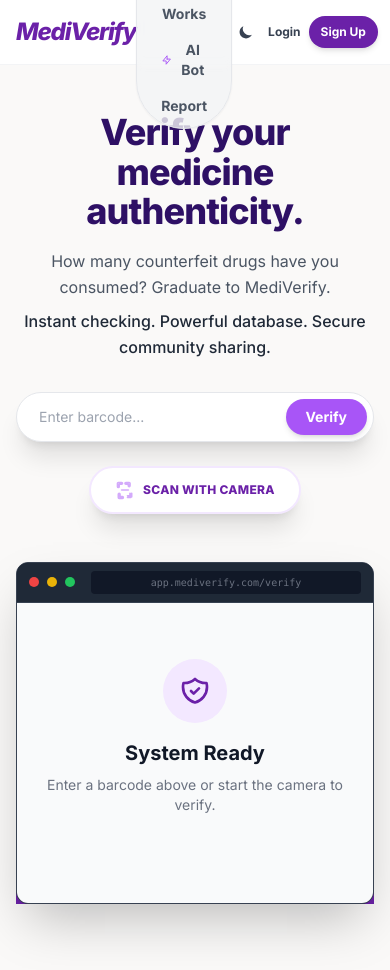
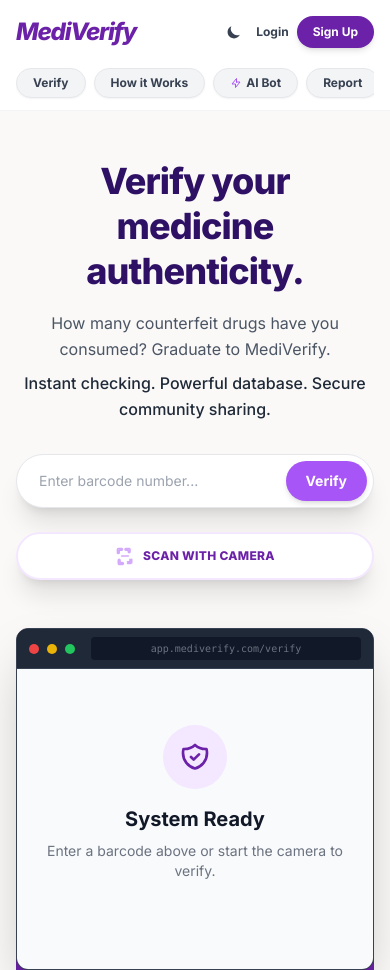
Before and after one commit to Ismailsaad493/medi-verify, a plain HTML site: page index.html in a window 390 px wide. Shown: the top 970 px of the page. Drawn offline with nearby package versions, Linux system fonts and the light colour scheme.

Commit message:
mobile responsive added

```diff
--- a/app.js
+++ b/app.js
@@ -61,15 +61,16 @@
     document.querySelectorAll('.view-section').forEach(el => el.classList.add('hidden'));
     document.getElementById('view-' + viewName).classList.remove('hidden');
 
-    const landingLinks = document.getElementById('nav-landing-links');
-    if(landingLinks) {
-        if (viewName === 'home') {
-            landingLinks.classList.remove('hidden');
-            landingLinks.classList.add('md:flex');
-        } else {
-            landingLinks.classList.add('hidden');
-            landingLinks.classList.remove('md:flex');
-        }
+    // Proper handling to fix the mobile nav bug
+    const desktopLinks = document.getElementById('nav-landing-links-desktop');
+    const mobileLinks = document.getElementById('nav-landing-links-mobile');
+
+    if (viewName === 'home') {
+        if(desktopLinks) desktopLinks.style.display = '';
+        if(mobileLinks) mobileLinks.style.display = '';
+    } else {
+        if(desktopLinks) desktopLinks.style.display = 'none';
+        if(mobileLinks) mobileLinks.style.display = 'none';
     }
 
     if (viewName === 'admin-list') renderMedicineList();
@@ -476,3 +477,11 @@
             </div>
         </div>`;
 }
+
+function verifyAnother() {
+    document.getElementById('barcode-input').value = '';
+    document.getElementById('result-card').classList.remove('show');
+    document.getElementById('results-section').classList.add('hidden');
+    document.getElementById('instructions-section').classList.remove('hidden');
+    if (scannerActive) stopScanner();
+}
--- a/index.html
+++ b/index.html
@@ -14,15 +14,22 @@
 
         body { font-family: 'Inter', sans-serif; min-height: 100vh; scroll-behavior: smooth; overflow-x: hidden; }
 
+        /* Hide scrollbar for mobile navigation */
+        .no-scrollbar::-webkit-scrollbar { display: none; }
+        .no-scrollbar { -ms-overflow-style: none; scrollbar-width: none; }
+
+        /* Scanner Styles */
         .scanner-overlay { position: relative; border: 2px solid #6b21a8; border-radius: 12px; overflow: hidden; }
         .scanning-line { position: absolute; height: 4px; background: linear-gradient(90deg, transparent, #a855f7, transparent); width: 100%; animation: scan 2s linear infinite; box-shadow: 0 0 10px #a855f7; }
         @keyframes scan { 0% { top: 0; } 100% { top: 100%; } }
 
+        /* Smooth Reveal */
         .result-card { transition: all 0.4s cubic-bezier(0.4, 0, 0.2, 1); transform: translateY(20px) scale(0.98); opacity: 0; display: none; }
         .result-card.show { transform: translateY(0) scale(1); opacity: 1; display: block; }
 
         input[list]::-webkit-calendar-picker-indicator { display: none !important; }
 
+        /* Custom Decorative Shapes */
         .shape-bg-purple { background-color: #6b21a8; }
         .shape-bg-pink { background-color: #ffb6c1; }
     </style>
@@ -37,13 +44,14 @@
                     <h1 class="text-2xl sm:text-3xl font-black italic text-[#6b21a8] dark:text-[#a855f7] tracking-tighter">MediVerify</h1>
                 </div>
 
-                <nav id="nav-landing-links" class="hidden md:flex items-center bg-gray-100/80 dark:bg-gray-800/80 backdrop-blur-sm rounded-full p-1 border border-gray-200 dark:border-gray-700 shadow-sm">
-                    <button onclick="goToSection('verify-section')" class="px-5 py-2 rounded-full text-sm font-bold text-gray-600 hover:text-[#6b21a8] hover:bg-white dark:text-gray-300 dark:hover:bg-gray-700 dark:hover:text-[#a855f7] transition-all">Verify</button>
-                    <button onclick="goToSection('how-it-works')" class="px-5 py-2 rounded-full text-sm font-bold text-gray-600 hover:text-[#6b21a8] hover:bg-white dark:text-gray-300 dark:hover:bg-gray-700 dark:hover:text-[#a855f7] transition-all">How it Works</button>
-                    <button onclick="goToSection('bot-section')" class="px-5 py-2 rounded-full flex items-center gap-1.5 text-sm font-bold text-gray-600 hover:text-[#6b21a8] hover:bg-white dark:text-gray-300 dark:hover:bg-gray-700 dark:hover:text-[#a855f7] transition-all">
-                        <svg class="w-4 h-4 text-[#a855f7]" fill="none" stroke="currentColor" viewBox="0 0 24 24"><path stroke-linecap="round" stroke-linejoin="round" stroke-width="2" d="M13 10V3L4 14h7v7l9-11h-7z"></path></svg> AI Bot
+                <nav id="nav-landing-links-desktop" class="hidden md:flex items-center bg-gray-100/80 dark:bg-gray-800/80 backdrop-blur-sm rounded-full p-1 border border-gray-200 dark:border-gray-700 shadow-sm">
+                    <button onclick="goToSection('verify-section')" class="px-5 py-2 rounded-full text-sm font-bold text-gray-600 hover:text-[#6b21a8] hover:bg-white dark:text-gray-300 dark:hover:bg-gray-700 dark:hover:text-[#a855f7] hover:shadow-sm transition-all duration-300">Verify</button>
+                    <button onclick="goToSection('how-it-works')" class="px-5 py-2 rounded-full text-sm font-bold text-gray-600 hover:text-[#6b21a8] hover:bg-white dark:text-gray-300 dark:hover:bg-gray-700 dark:hover:text-[#a855f7] hover:shadow-sm transition-all duration-300">How it Works</button>
+                    <button onclick="goToSection('bot-section')" class="px-5 py-2 rounded-full flex items-center gap-1.5 text-sm font-bold text-gray-600 hover:text-[#6b21a8] hover:bg-white dark:text-gray-300 dark:hover:bg-gray-700 dark:hover:text-[#a855f7] hover:shadow-sm transition-all duration-300">
+                        <svg class="w-4 h-4 text-[#a855f7]" fill="none" stroke="currentColor" viewBox="0 0 24 24"><path stroke-linecap="round" stroke-linejoin="round" stroke-width="2" d="M13 10V3L4 14h7v7l9-11h-7z"></path></svg>
+                        AI Bot
                     </button>
-                    <button onclick="goToSection('report-section')" class="px-5 py-2 rounded-full text-sm font-bold text-gray-600 hover:text-[#6b21a8] hover:bg-white dark:text-gray-300 dark:hover:bg-gray-700 dark:hover:text-[#a855f7] transition-all">Report</button>
+                    <button onclick="goToSection('report-section')" class="px-5 py-2 rounded-full text-sm font-bold text-gray-600 hover:text-[#6b21a8] hover:bg-white dark:text-gray-300 dark:hover:bg-gray-700 dark:hover:text-[#a855f7] hover:shadow-sm transition-all duration-300">Report</button>
                 </nav>
 
                 <div class="flex items-center gap-2 sm:gap-4">
@@ -53,10 +61,7 @@
 
                     <div id="public-auth-btns" class="flex items-center gap-2 sm:gap-4">
                         <button onclick="requireAdminLogin('login')" class="text-xs sm:text-sm font-bold text-gray-700 hover:text-[#6b21a8] dark:text-gray-300 transition">Login</button>
-                        <button onclick="requireAdminLogin('register')" class="px-3 py-2 sm:px-5 sm:py-2.5 bg-[#6b21a8] text-white text-xs sm:text-sm font-bold rounded-full hover:bg-[#581c87] transition shadow-md hover:shadow-lg whitespace-nowrap">
-                            <span class="sm:hidden">Sign Up</span>
-                            <span class="hidden sm:inline">Sign up for free</span>
-                        </button>
+                        <button onclick="requireAdminLogin('register')" class="px-4 py-2 sm:px-5 sm:py-2.5 bg-[#6b21a8] text-white text-xs sm:text-sm font-bold rounded-full hover:bg-[#581c87] transition shadow-md hover:shadow-lg transform hover:-translate-y-0.5 whitespace-nowrap">Sign Up</button>
                     </div>
 
                     <div id="admin-auth-btns" class="hidden items-center gap-2 sm:gap-4">
@@ -66,6 +71,15 @@
                     </div>
                 </div>
             </div>
+
+            <nav id="nav-landing-links-mobile" class="md:hidden flex items-center overflow-x-auto no-scrollbar gap-2 pb-3 pt-1">
+                <button onclick="goToSection('verify-section')" class="whitespace-nowrap px-4 py-1.5 bg-gray-100 dark:bg-gray-800 text-gray-700 dark:text-gray-300 rounded-full text-xs font-bold shadow-sm border border-gray-200 dark:border-gray-700 transition active:bg-gray-200">Verify</button>
+                <button onclick="goToSection('how-it-works')" class="whitespace-nowrap px-4 py-1.5 bg-gray-100 dark:bg-gray-800 text-gray-700 dark:text-gray-300 rounded-full text-xs font-bold shadow-sm border border-gray-200 dark:border-gray-700 transition active:bg-gray-200">How it Works</button>
+                <button onclick="goToSection('bot-section')" class="whitespace-nowrap flex items-center gap-1 px-4 py-1.5 bg-gray-100 dark:bg-gray-800 text-gray-700 dark:text-gray-300 rounded-full text-xs font-bold shadow-sm border border-gray-200 dark:border-gray-700 transition active:bg-gray-200">
+                    <svg class="w-3 h-3 text-[#a855f7]" fill="none" stroke="currentColor" viewBox="0 0 24 24"><path stroke-linecap="round" stroke-linejoin="round" stroke-width="2" d="M13 10V3L4 14h7v7l9-11h-7z"></path></svg> AI Bot
+                </button>
+                <button onclick="goToSection('report-section')" class="whitespace-nowrap px-4 py-1.5 bg-gray-100 dark:bg-gray-800 text-gray-700 dark:text-gray-300 rounded-full text-xs font-bold shadow-sm border border-gray-200 dark:border-gray-700 transition active:bg-gray-200">Report</button>
+            </nav>
         </div>
     </header>
 
@@ -73,13 +87,13 @@
         <option value="Paracetamol 500mg"></option><option value="Ibuprofen 200mg"></option><option value="Amoxicillin 500mg"></option><option value="Cetirizine 10mg"></option><option value="Azithromycin 500mg"></option>
     </datalist>
 
-    <main class="w-full overflow-hidden">
+    <main class="w-full">
 
         <div id="view-home" class="view-section block">
 
-            <section id="verify-section" class="relative pt-12 sm:pt-20 pb-20 sm:pb-32 px-4 sm:px-6">
+            <section id="verify-section" class="relative pt-12 sm:pt-20 pb-20 sm:pb-32 px-4 sm:px-6 overflow-hidden">
                 <div class="max-w-4xl mx-auto text-center relative z-20">
-                    <h1 class="text-4xl sm:text-5xl md:text-7xl font-extrabold text-[#2e1065] dark:text-white tracking-tight mb-4 sm:mb-6 leading-[1.1] sm:leading-[1.1]">
+                    <h1 class="text-4xl sm:text-5xl md:text-7xl font-extrabold text-[#2e1065] dark:text-white tracking-tight mb-4 sm:mb-6 leading-tight">
                         Verify your<br>medicine authenticity.
                     </h1>
                     <p class="text-base sm:text-lg md:text-xl text-gray-600 dark:text-gray-300 mb-8 sm:mb-10 max-w-3xl mx-auto leading-relaxed">
@@ -88,14 +102,14 @@
                     </p>
 
                     <div class="relative max-w-xl mx-auto bg-white dark:bg-gray-800 rounded-full shadow-xl border border-gray-200 dark:border-gray-700 p-1.5 sm:p-2 flex items-center">
-                        <input type="text" id="barcode-input" placeholder="Enter barcode..." onkeypress="if(event.key === 'Enter') verifyManualInput()" class="flex-1 bg-transparent px-4 sm:px-6 py-2 sm:py-3 text-sm sm:text-lg outline-none dark:text-white placeholder-gray-400 w-full">
-                        <button onclick="verifyManualInput()" class="bg-[#a855f7] hover:bg-[#9333ea] text-white font-bold py-2 sm:py-3 px-5 sm:px-8 rounded-full transition shadow-md text-sm sm:text-base whitespace-nowrap">
+                        <input type="text" id="barcode-input" placeholder="Enter barcode number..." onkeypress="if(event.key === 'Enter') verifyManualInput()" class="flex-1 bg-transparent px-4 sm:px-6 py-2.5 sm:py-3 text-sm sm:text-lg outline-none dark:text-white placeholder-gray-400 w-full min-w-0">
+                        <button onclick="verifyManualInput()" class="bg-[#a855f7] hover:bg-[#9333ea] text-white font-bold py-2.5 sm:py-3 px-5 sm:px-8 rounded-full transition shadow-md text-sm sm:text-base whitespace-nowrap">
                             Verify
                         </button>
                     </div>
 
                     <div class="mt-6 sm:mt-8 flex justify-center">
-                        <button onclick="initScanner()" class="group relative flex items-center gap-2 sm:gap-3 px-6 py-3 sm:px-8 sm:py-4 bg-white dark:bg-gray-800 text-[#6b21a8] dark:text-[#a855f7] font-extrabold rounded-full shadow-xl border-2 border-purple-100 dark:border-purple-900 hover:shadow-2xl transition-all overflow-hidden transform hover:-translate-y-1">
+                        <button onclick="initScanner()" class="group relative flex items-center gap-2 sm:gap-3 px-6 py-3 sm:px-8 sm:py-4 bg-white dark:bg-gray-800 text-[#6b21a8] dark:text-[#a855f7] font-extrabold rounded-full shadow-xl border-2 border-purple-100 dark:border-purple-900 hover:shadow-2xl transition-all overflow-hidden transform hover:-translate-y-1 w-full sm:w-auto justify-center">
                             <span class="absolute inset-0 w-full h-full bg-purple-50 dark:bg-purple-900/20 transform scale-x-0 group-hover:scale-x-100 transition-transform origin-left"></span>
                             <svg class="w-5 h-5 sm:w-6 sm:h-6 z-10 animate-pulse text-[#a855f7]" fill="none" stroke="currentColor" viewBox="0 0 24 24"><path stroke-linecap="round" stroke-linejoin="round" stroke-width="2" d="M3 4a1 1 0 011-1h4a1 1 0 010 2H5v3a1 1 0 01-2 0V4zm14-1a1 1 0 011 1v3a1 1 0 01-2 0V5h-3a1 1 0 010-2h4zM4 17a1 1 0 012 0v3h3a1 1 0 010 2H5a1 1 0 01-1-1v-4zm15 1a1 1 0 01-1 1h-3a1 1 0 010 2h4a1 1 0 011-1v-4a1 1 0 01-2 0v3z"></path><path stroke-linecap="round" stroke-linejoin="round" stroke-width="2" d="M8 12h8"></path></svg>
                             <span class="z-10 uppercase tracking-wide text-xs sm:text-sm">Scan With Camera</span>
@@ -150,7 +164,7 @@
                             <div class="relative z-10">
                                 <div class="w-12 h-12 sm:w-14 sm:h-14 bg-purple-100 dark:bg-purple-900/40 rounded-xl sm:rounded-2xl flex items-center justify-center text-xl sm:text-2xl mb-4 sm:mb-6 shadow-inner">📷</div>
                                 <h3 class="text-lg sm:text-xl font-bold text-gray-900 dark:text-white mb-2 sm:mb-3">Scan or Search</h3>
-                                <p class="text-sm sm:text-base text-gray-600 dark:text-gray-400 leading-relaxed font-medium">Use your phone's camera to scan the barcode, or manually type the number.</p>
+                                <p class="text-sm sm:text-base text-gray-600 dark:text-gray-400 leading-relaxed font-medium">Use your phone's camera to scan the barcode on the medicine packaging, or simply type the number manually.</p>
                             </div>
                         </div>
                         <div class="bg-gray-50 dark:bg-gray-900 p-6 sm:p-8 rounded-2xl sm:rounded-3xl border border-gray-200 dark:border-gray-700 relative overflow-hidden shadow-sm">
@@ -158,7 +172,7 @@
                             <div class="relative z-10">
                                 <div class="w-12 h-12 sm:w-14 sm:h-14 bg-purple-100 dark:bg-purple-900/40 rounded-xl sm:rounded-2xl flex items-center justify-center text-xl sm:text-2xl mb-4 sm:mb-6 shadow-inner">🔍</div>
                                 <h3 class="text-lg sm:text-xl font-bold text-gray-900 dark:text-white mb-2 sm:mb-3">Instant Verification</h3>
-                                <p class="text-sm sm:text-base text-gray-600 dark:text-gray-400 leading-relaxed font-medium">Our system checks global databases in real-time for authenticity and expiry.</p>
+                                <p class="text-sm sm:text-base text-gray-600 dark:text-gray-400 leading-relaxed font-medium">Our system checks global pharmaceutical databases in real-time to verify authenticity, batch details, and expiry dates.</p>
                             </div>
                         </div>
                         <div class="bg-gray-50 dark:bg-gray-900 p-6 sm:p-8 rounded-2xl sm:rounded-3xl border border-gray-200 dark:border-gray-700 relative overflow-hidden shadow-sm">
@@ -166,7 +180,7 @@
                             <div class="relative z-10">
                                 <div class="w-12 h-12 sm:w-14 sm:h-14 bg-purple-100 dark:bg-purple-900/40 rounded-xl sm:rounded-2xl flex items-center justify-center text-xl sm:text-2xl mb-4 sm:mb-6 shadow-inner">🛡️</div>
                                 <h3 class="text-lg sm:text-xl font-bold text-gray-900 dark:text-white mb-2 sm:mb-3">Stay Protected</h3>
-                                <p class="text-sm sm:text-base text-gray-600 dark:text-gray-400 leading-relaxed font-medium">Get usage info. If a medicine is fake or recalled, you'll be warned immediately.</p>
+                                <p class="text-sm sm:text-base text-gray-600 dark:text-gray-400 leading-relaxed font-medium">Get complete usage info. If a medicine is fake or recalled, you'll be warned immediately so you can report it safely.</p>
                             </div>
                         </div>
                     </div>
```
